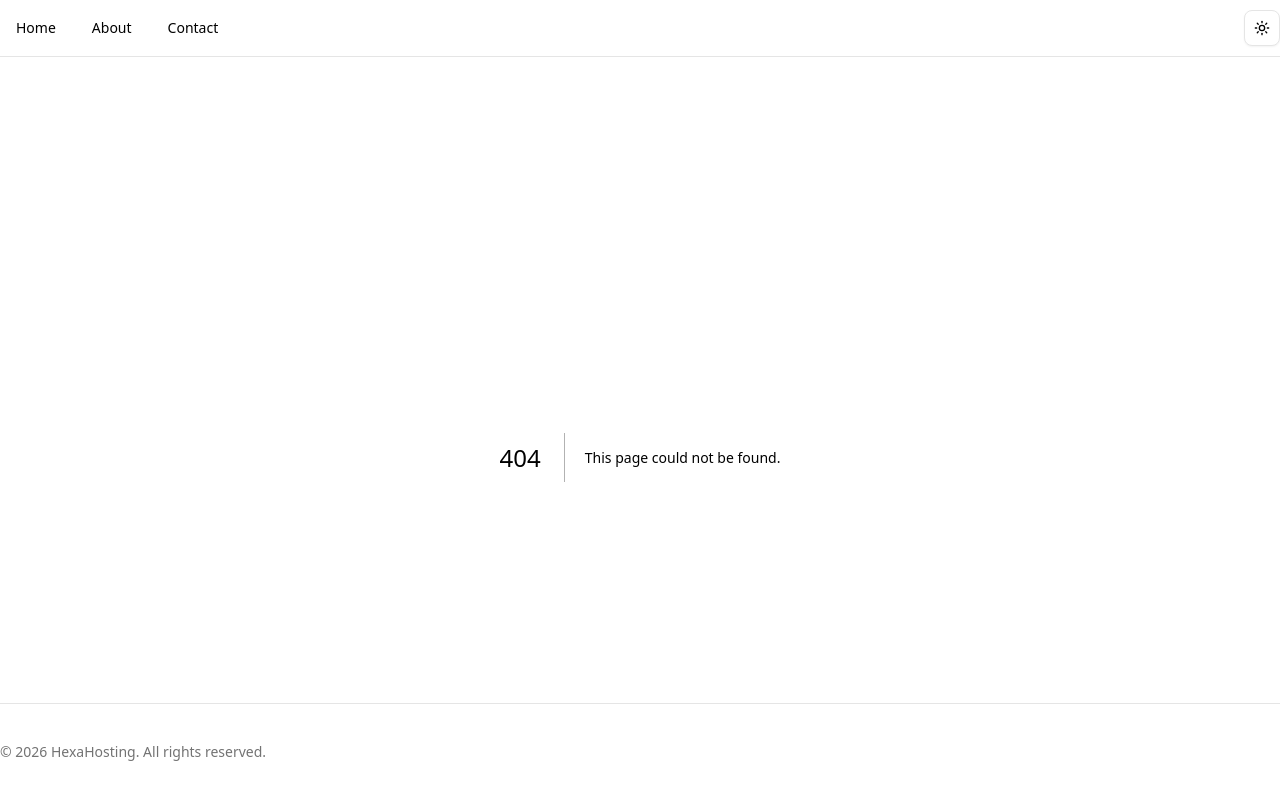
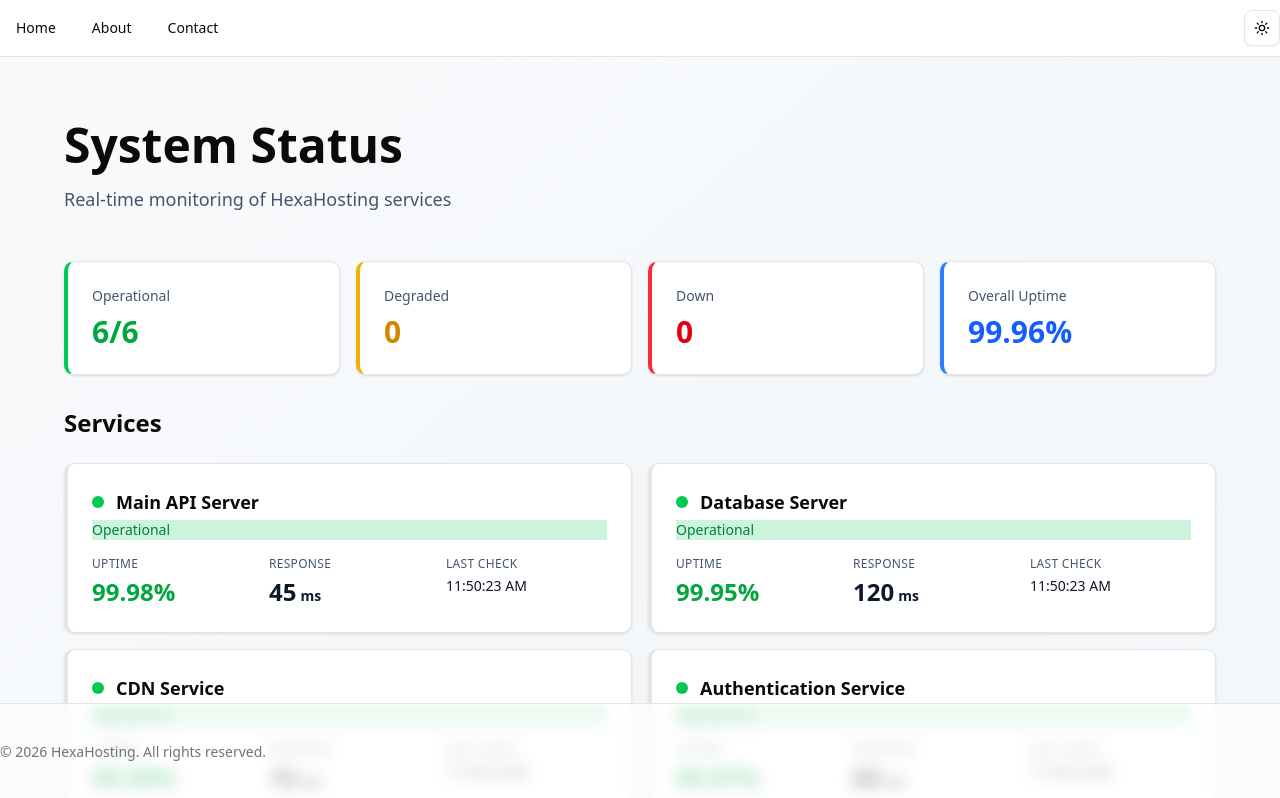
Before and after one commit to S0FTS0RR0W/HexaHosting-Site, a Next.js app: page /status in a window 1280 px wide. Before the commit this address had no page. Shown: the top 798 px of the page. Built offline with nearby package versions, Linux system fonts and the light colour scheme.

Commit message:
Feat: added mock uptime data for testing

```diff
--- /dev/null
+++ b/app/status/page.tsx
@@ -0,0 +1,240 @@
+'use client';
+
+import { useEffect, useState } from 'react';
+import { Card } from '@/components/ui/card';
+
+interface ServiceStatus {
+  id: string;
+  name: string;
+  status: 'operational' | 'degraded' | 'down';
+  uptime: number;
+  responseTime: number;
+  lastChecked: string;
+}
+
+const mockServices: ServiceStatus[] = [
+  {
+    id: 'api-1',
+    name: 'Main API Server',
+    status: 'operational',
+    uptime: 99.98,
+    responseTime: 45,
+    lastChecked: new Date().toISOString(),
+  },
+  {
+    id: 'database',
+    name: 'Database Server',
+    status: 'operational',
+    uptime: 99.95,
+    responseTime: 120,
+    lastChecked: new Date().toISOString(),
+  },
+  {
+    id: 'cdn',
+    name: 'CDN Service',
+    status: 'operational',
+    uptime: 99.99,
+    responseTime: 15,
+    lastChecked: new Date().toISOString(),
+  },
+  {
+    id: 'auth',
+    name: 'Authentication Service',
+    status: 'operational',
+    uptime: 99.97,
+    responseTime: 65,
+    lastChecked: new Date().toISOString(),
+  },
+  {
+    id: 'storage',
+    name: 'Storage Service',
+    status: 'operational',
+    uptime: 99.94,
+    responseTime: 200,
+    lastChecked: new Date().toISOString(),
+  },
+  {
+    id: 'email',
+    name: 'Email Service',
+    status: 'operational',
+    uptime: 99.91,
+    responseTime: 500,
+    lastChecked: new Date().toISOString(),
+  },
+];
+
+const getStatusColor = (status: string) => {
+  switch (status) {
+    case 'operational':
+      return 'bg-green-500/20 border-green-500/50 text-green-700 dark:text-green-400';
+    case 'degraded':
+      return 'bg-yellow-500/20 border-yellow-500/50 text-yellow-700 dark:text-yellow-400';
+    case 'down':
+      return 'bg-red-500/20 border-red-500/50 text-red-700 dark:text-red-400';
+    default:
+      return 'bg-gray-500/20 border-gray-500/50 text-gray-700 dark:text-gray-400';
+  }
+};
+
+const getStatusDot = (status: string) => {
+  switch (status) {
+    case 'operational':
+      return 'bg-green-500';
+    case 'degraded':
+      return 'bg-yellow-500';
+    case 'down':
+      return 'bg-red-500';
+    default:
+      return 'bg-gray-500';
+  }
+};
+
+const getUptimeColor = (uptime: number) => {
+  if (uptime >= 99.9) return 'text-green-600 dark:text-green-400';
+  if (uptime >= 99.5) return 'text-yellow-600 dark:text-yellow-400';
+  return 'text-red-600 dark:text-red-400';
+};
+
+export default function StatusPage() {
+  const [services, setServices] = useState<ServiceStatus[]>([]);
+  const [loading, setLoading] = useState(true);
+
+  useEffect(() => {
+    // TODO: Replace with actual API call to /api/status
+    // const fetchStatus = async () => {
+    //   try {
+    //     const response = await fetch('/api/status');
+    //     const data = await response.json();
+    //     setServices(data.services);
+    //   } catch (error) {
+    //     console.error('Failed to fetch status:', error);
+    //     setServices(mockServices);
+    //   } finally {
+    //     setLoading(false);
+    //   }
+    // };
+
+    // For now, use mock data
+    setServices(mockServices);
+    setLoading(false);
+  }, []);
+
+  const overallUptime =
+    services.length > 0
+      ? (services.reduce((sum, s) => sum + s.uptime, 0) / services.length).toFixed(2)
+      : '0.00';
+
+  const operationalCount = services.filter((s) => s.status === 'operational').length;
+  const degradedCount = services.filter((s) => s.status === 'degraded').length;
+  const downCount = services.filter((s) => s.status === 'down').length;
+
+  return (
+    <main className="min-h-screen bg-gradient-to-br from-slate-50 to-slate-100 dark:from-slate-950 dark:to-slate-900 p-4 sm:p-8 md:p-16">
+      <div className="max-w-6xl mx-auto">
+        {/* Header */}
+        <div className="mb-12">
+          <h1 className="text-4xl sm:text-5xl font-bold mb-4">System Status</h1>
+          <p className="text-lg text-slate-600 dark:text-slate-400">
+            Real-time monitoring of HexaHosting services
+          </p>
+        </div>
+
+        {/* Overview Stats */}
+        <div className="grid grid-cols-1 sm:grid-cols-2 lg:grid-cols-4 gap-4 mb-8">
+          <Card className="p-6 border-l-4 border-l-green-500">
+            <div className="text-sm text-slate-600 dark:text-slate-400">Operational</div>
+            <div className="text-3xl font-bold text-green-600 dark:text-green-400 mt-2">
+              {operationalCount}/{services.length}
+            </div>
+          </Card>
+          <Card className="p-6 border-l-4 border-l-yellow-500">
+            <div className="text-sm text-slate-600 dark:text-slate-400">Degraded</div>
+            <div className="text-3xl font-bold text-yellow-600 dark:text-yellow-400 mt-2">
+              {degradedCount}
+            </div>
+          </Card>
+          <Card className="p-6 border-l-4 border-l-red-500">
+            <div className="text-sm text-slate-600 dark:text-slate-400">Down</div>
+            <div className="text-3xl font-bold text-red-600 dark:text-red-400 mt-2">
+              {downCount}
+            </div>
+          </Card>
+          <Card className="p-6 border-l-4 border-l-blue-500">
+            <div className="text-sm text-slate-600 dark:text-slate-400">Overall Uptime</div>
+            <div className="text-3xl font-bold text-blue-600 dark:text-blue-400 mt-2">
+              {overallUptime}%
+            </div>
+          </Card>
+        </div>
+
+        {/* Services Grid */}
+        <div className="space-y-4">
+          <h2 className="text-2xl font-semibold mb-6">Services</h2>
+          {loading ? (
+            <div className="text-center py-12">
+              <p className="text-slate-600 dark:text-slate-400">Loading status...</p>
+            </div>
+          ) : (
+            <div className="grid grid-cols-1 lg:grid-cols-2 gap-4">
+              {services.map((service) => (
+                <Card
+                  key={service.id}
+                  className={`p-6 border-l-4 border-l-${getStatusDot(service.status)} transition-all hover:shadow-lg`}
+                >
+                  <div className="flex items-start justify-between mb-4">
+                    <div className="flex-1">
+                      <div className="flex items-center gap-3">
+                        <span className={`inline-block w-3 h-3 rounded-full ${getStatusDot(service.status)}`} />
+                        <h3 className="text-lg font-semibold">{service.name}</h3>
+                      </div>
+                      <p className={`mt-1 text-sm font-medium capitalize ${getStatusColor(service.status)}`}>
+                        {service.status}
+                      </p>
+                    </div>
+                  </div>
+
+                  <div className="grid grid-cols-3 gap-4 mt-4">
+                    <div>
+                      <div className="text-xs text-slate-600 dark:text-slate-400 uppercase tracking-wide">
+                        Uptime
+                      </div>
+                      <div className={`text-2xl font-bold mt-1 ${getUptimeColor(service.uptime)}`}>
+                        {service.uptime}%
+                      </div>
+                    </div>
+                    <div>
+                      <div className="text-xs text-slate-600 dark:text-slate-400 uppercase tracking-wide">
+                        Response
+                      </div>
+                      <div className="text-2xl font-bold mt-1 text-slate-900 dark:text-slate-100">
+                        {service.responseTime}
+                        <span className="text-sm ml-1">ms</span>
+                      </div>
+                    </div>
+                    <div>
+                      <div className="text-xs text-slate-600 dark:text-slate-400 uppercase tracking-wide">
+                        Last Check
+                      </div>
+                      <div className="text-sm font-medium mt-1 text-slate-900 dark:text-slate-100">
+                        {new Date(service.lastChecked).toLocaleTimeString()}
+                      </div>
+                    </div>
+                  </div>
+                </Card>
+              ))}
+            </div>
+          )}
+        </div>
+
+        {/* Footer Note */}
+        <div className="mt-12 p-6 bg-blue-50 dark:bg-blue-950/50 border border-blue-200 dark:border-blue-800 rounded-lg">
+          <p className="text-sm text-slate-700 dark:text-slate-300">
+            <span className="font-semibold">Last Updated:</span> {new Date().toLocaleString()} •
+            Data refreshes automatically • For detailed history, check our
+            <span className="font-semibold"> incidents page</span>
+          </p>
+        </div>
+      </div>
+    </main>
+  );
+}
```
